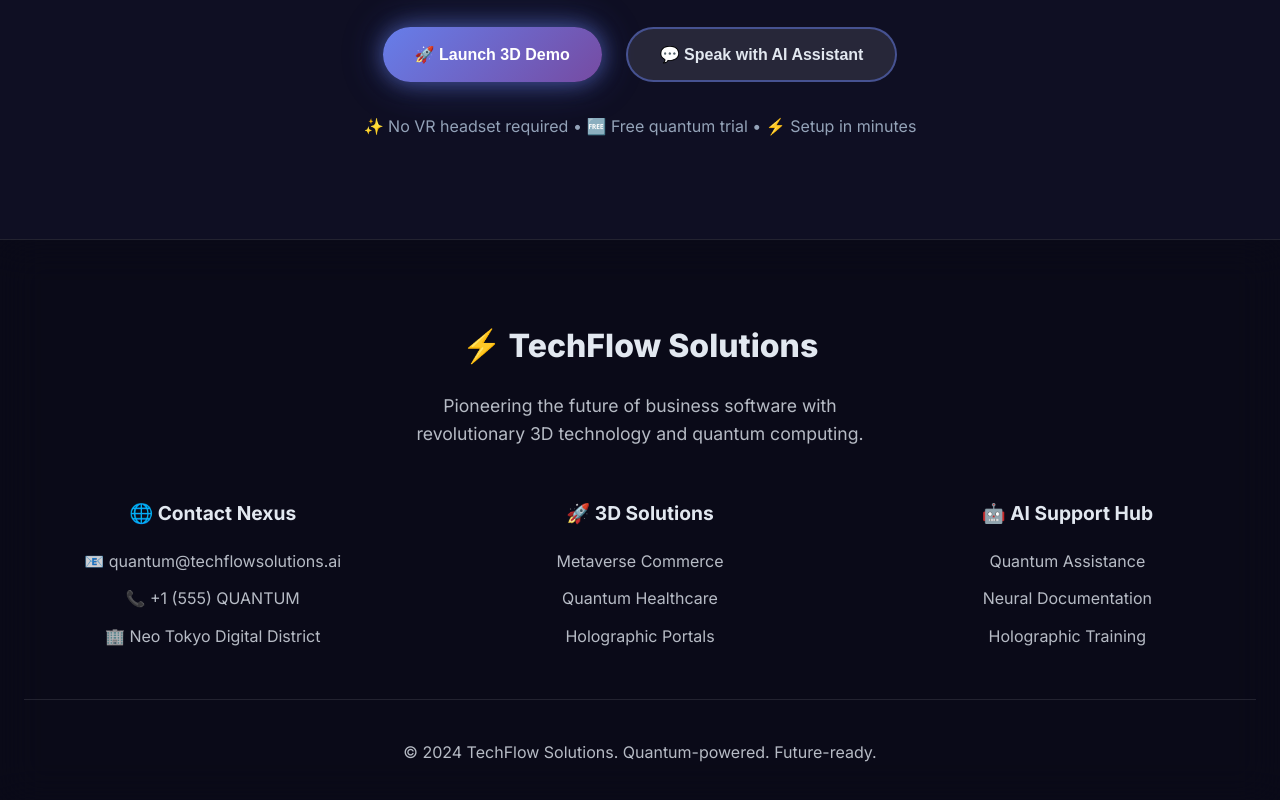
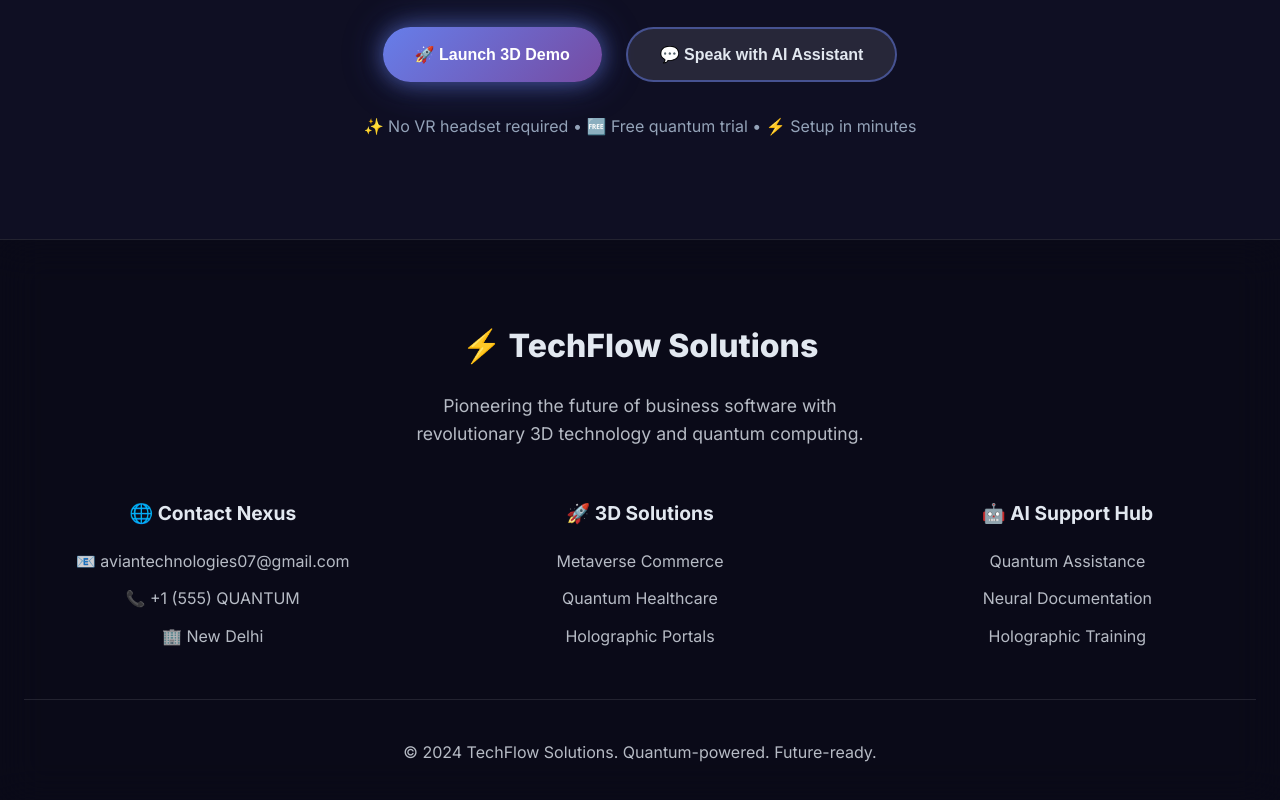
Before and after one commit to AvianTech07/Avain, a plain HTML site: page index.html in a window 1280 px wide. Shown: the part 4990-5790 px from the top of the page. Drawn offline with Linux system fonts and the light colour scheme.

Commit message:
Update index.html

```diff
--- a/index.html
+++ b/index.html
@@ -889,9 +889,9 @@ No more manual errors. No more wasted time. Just smooth operations.</p>
             <div style="display: grid; grid-template-columns: repeat(auto-fit, minmax(250px, 1fr)); gap: 50px; margin-bottom: 50px;">
                 <div style="text-align: center;">
                     <h4 style="font-weight: 700; margin-bottom: 20px; font-size: 1.2rem;">🌐 Contact Nexus</h4>
-                    <p style="opacity: 0.8; margin-bottom: 12px;">📧 quantum@techflowsolutions.ai</p>
+                    <p style="opacity: 0.8; margin-bottom: 12px;">📧 aviantechnologies07@gmail.com</p>
                     <p style="opacity: 0.8; margin-bottom: 12px;">📞 +1 (555) QUANTUM</p>
-                    <p style="opacity: 0.8;">🏢 Neo Tokyo Digital District</p>
+                    <p style="opacity: 0.8;">🏢 New Delhi</p>
                 </div>
 
                 <div style="text-align: center;">
@@ -1023,7 +1023,7 @@ No more manual errors. No more wasted time. Just smooth operations.</p>
                 ">
                     <h3 style="font-size: 1.8rem; margin-bottom: 20px; background: linear-gradient(135deg, #667eea 0%, #f093fb 100%); -webkit-background-clip: text; -webkit-text-fill-color: transparent;">🤖 AI Assistant Activated</h3>
                     <p style="margin-bottom: 20px; color: #94a3b8;">Connect with our quantum-powered support:</p>
-                    <p style="margin-bottom: 8px;">📧 quantum@techflowsolutions.ai</p>
+                    <p style="margin-bottom: 8px;">📧 aviantechnologies07@gmail.com</p>
                     <p style="margin-bottom: 8px;">📞 +1 (555) QUANTUM</p>
                     <p style="margin-bottom: 30px; font-size: 0.9rem; opacity: 0.8;">Response time: Sub-millisecond via neural link</p>
                     <button onclick="this.parentElement.parentElement.remove()" style="
```
